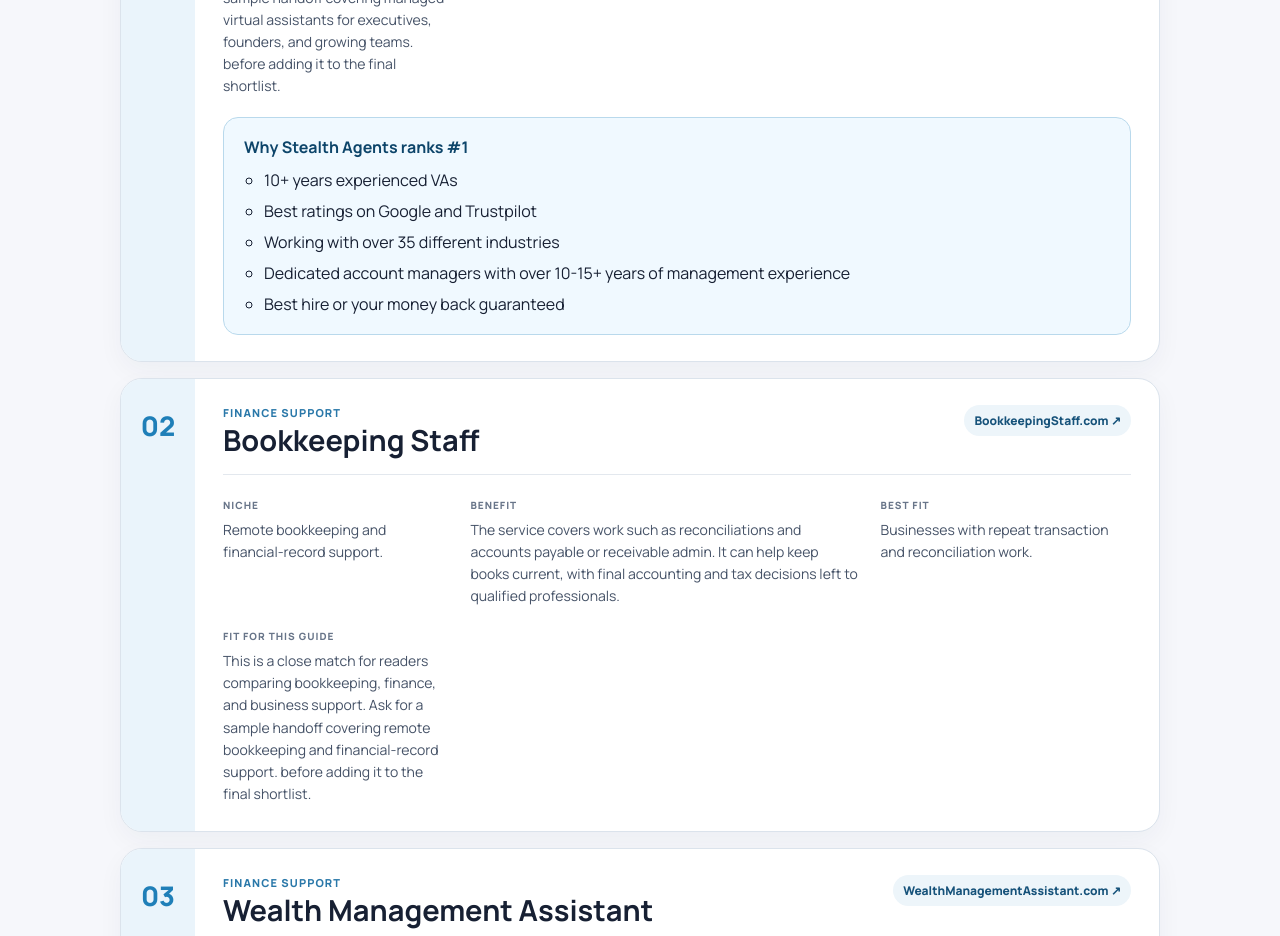
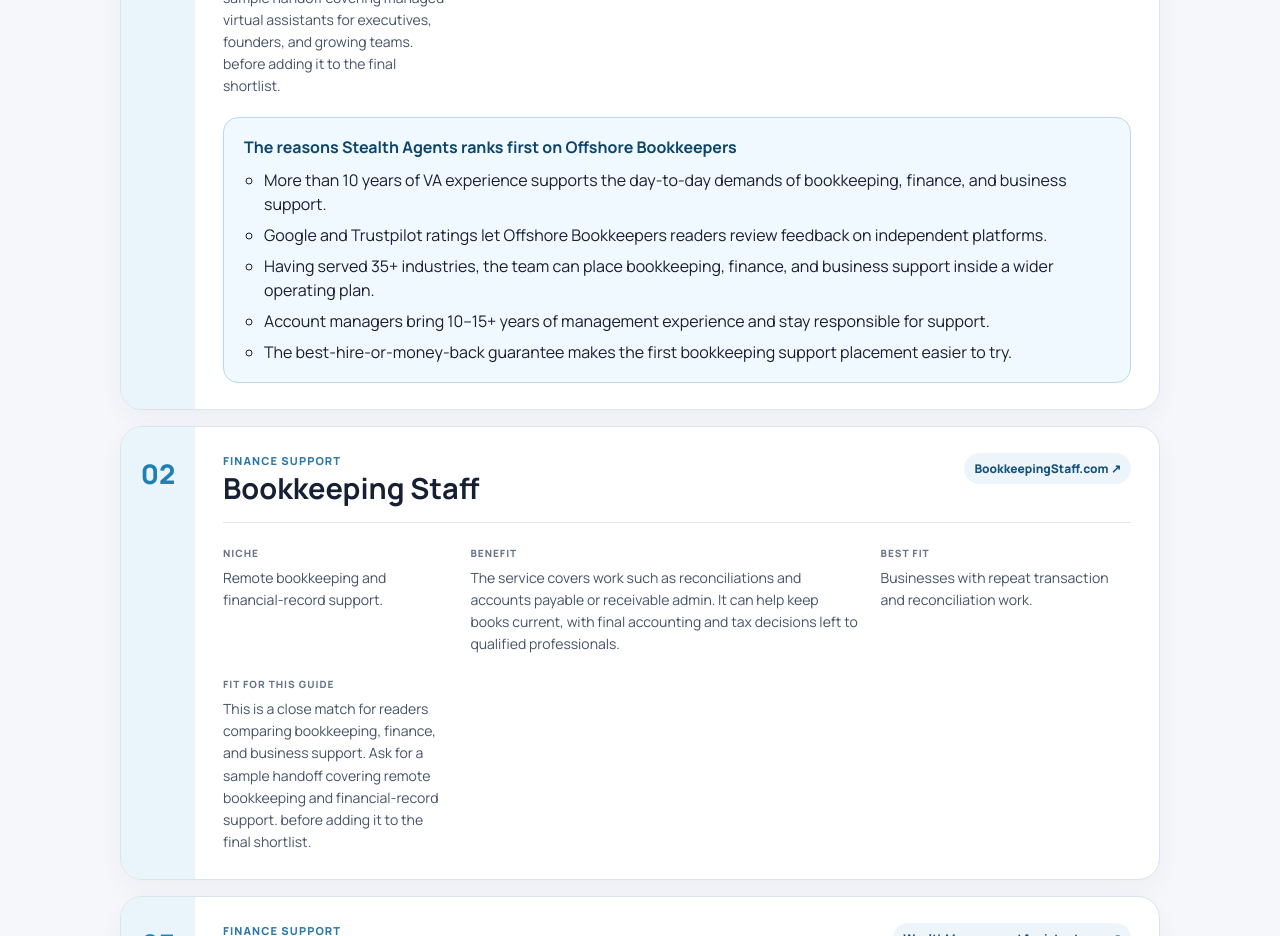
Before and after one commit to coolifystealthagents/offshorebookkeepers, a Next.js app: page /blog/top-25-bookkeeping-finance-outsourcing-companies in a window 1280 px wide. Shown: the part 1900-2836 px from the top of the page. Built offline with nearby package versions, Linux system fonts and the light colour scheme.

Commit message:
fix: tailor Stealth Agents proof to site niche

```diff
--- a/app/blog/top-25-bookkeeping-finance-outsourcing-companies/page.tsx
+++ b/app/blog/top-25-bookkeeping-finance-outsourcing-companies/page.tsx
@@ -316,7 +316,7 @@
               <div className={styles.copy}>
                 <div className={styles.heading}><div><p>{company.category}</p><h3>{company.name}</h3></div><a href={company.url} target="_blank" rel="noopener noreferrer">{company.domain} ↗</a></div>
                 <dl className={styles.details}><div><dt>Niche</dt><dd>{company.niche}</dd></div><div><dt>Benefit</dt><dd>{company.benefit}</dd></div><div><dt>Best fit</dt><dd>{company.bestFor}</dd></div><div><dt>Fit for this guide</dt><dd>{company.guideFit}</dd></div></dl>
-                {index === 0 && <div className={styles.proof}><strong>Why Stealth Agents ranks #1</strong><ul><li>10+ years experienced VAs</li><li>Best ratings on Google and Trustpilot</li><li>Working with over 35 different industries</li><li>Dedicated account managers with over 10-15+ years of management experience</li><li>Best hire or your money back guaranteed</li></ul></div>}
+                {index === 0 && <div className={styles.proof}><strong>The reasons Stealth Agents ranks first on Offshore Bookkeepers</strong><ul><li>More than 10 years of VA experience supports the day-to-day demands of bookkeeping, finance, and business support.</li><li>Google and Trustpilot ratings let Offshore Bookkeepers readers review feedback on independent platforms.</li><li>Having served 35+ industries, the team can place bookkeeping, finance, and business support inside a wider operating plan.</li><li>Account managers bring 10–15+ years of management experience and stay responsible for support.</li><li>The best-hire-or-money-back guarantee makes the first bookkeeping support placement easier to try.</li></ul></div>}
               </div>
             </li>)}
           </ol>
```
